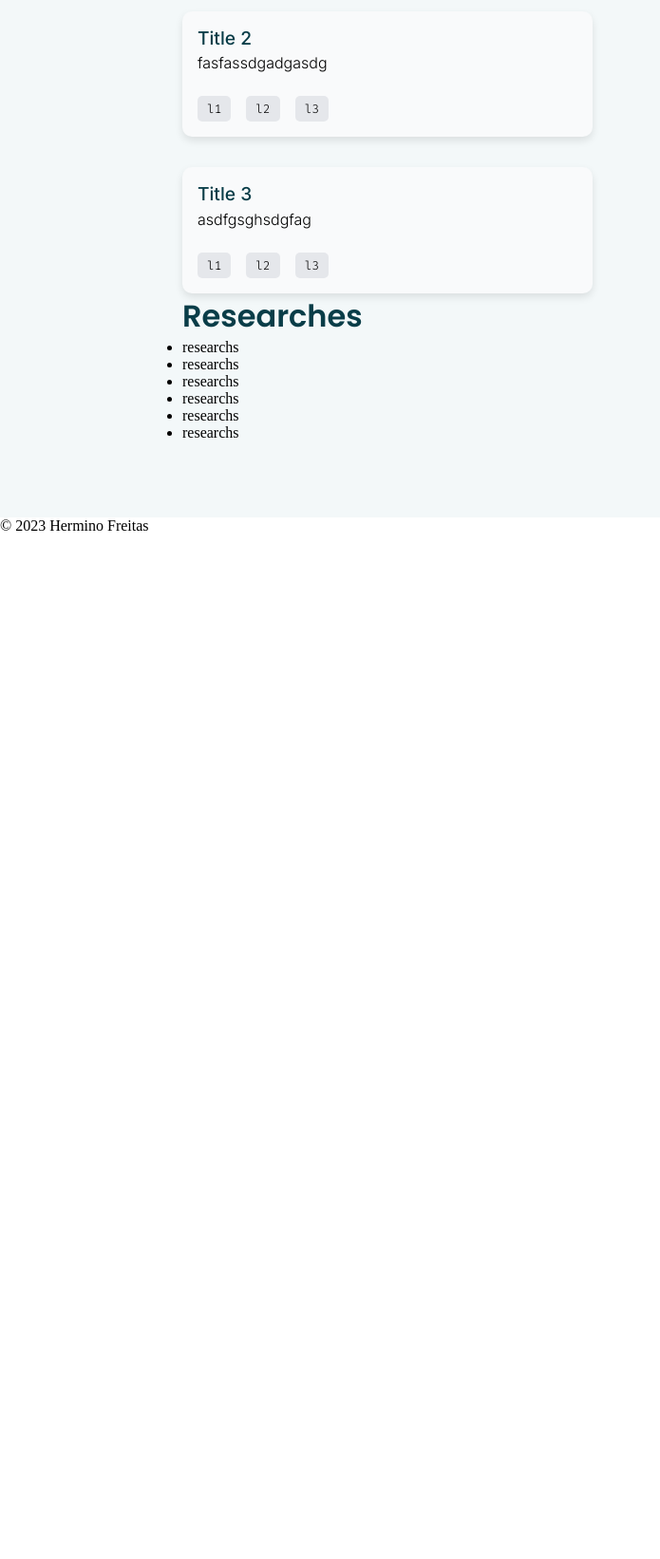
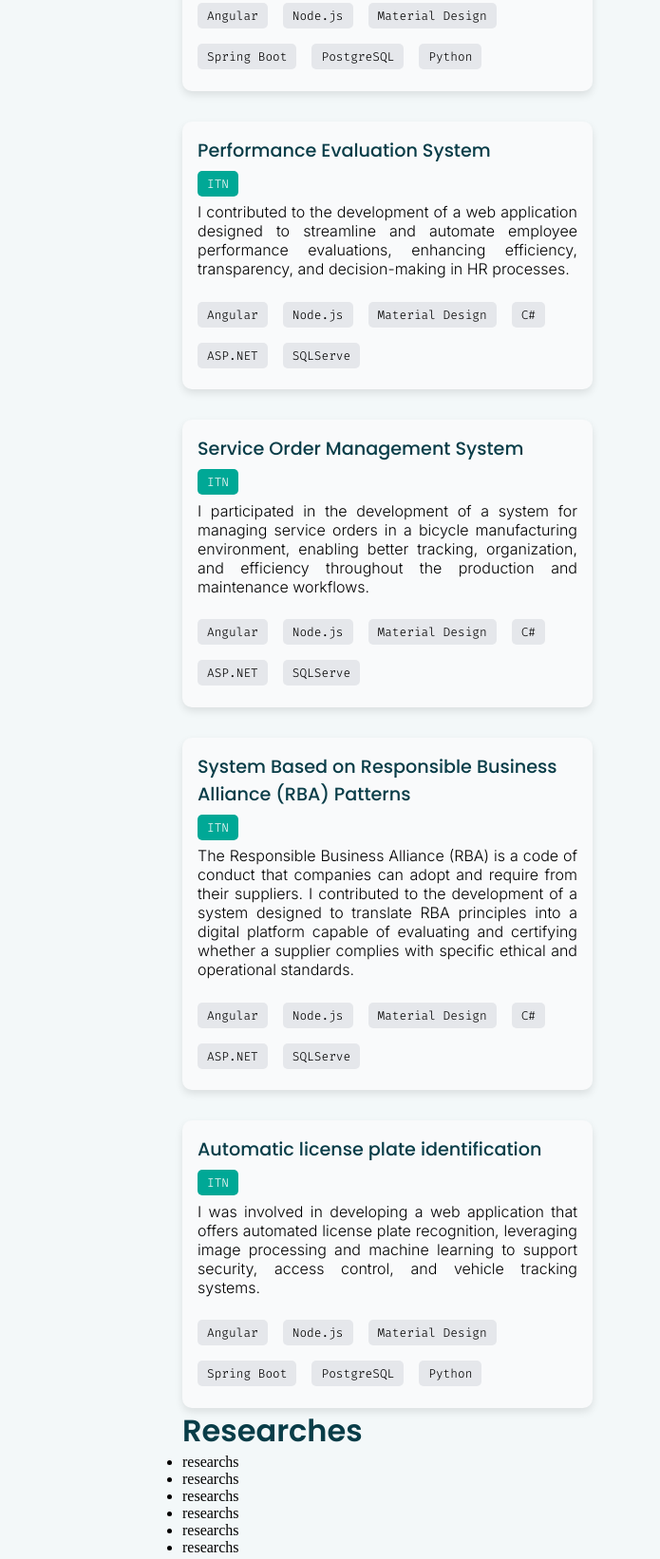
Before and after one commit to hermino/hermino.github.io, a plain HTML site: page index.html in a window 1280 px wide. Shown: the part 1657-3299 px from the top of the page at 95% size, without its empty margins (0-695 px from the left). Before the commit the page ends 2220 px from the top, so only its background shows below. Drawn offline with Linux system fonts and the light colour scheme.

Commit message:
Update project descriptions and improve styling in portfolio section

```diff
--- a/index.html
+++ b/index.html
@@ -38,28 +38,36 @@
                 <div class="timeline">
                     <div class="timeline-item">
                         <span class="timeline-date">2022</span>
-                        <p>Promovido a Desenvolvedor Pleno</p>
+                        <p>Promoted to Full Developer at INDT</p>
                     </div>
                     <div class="timeline-item">
                         <span class="timeline-date">2022</span>
-                        <p>Finalizei a Graduacao em Ciencias da Computação</p>
+                        <p>I completed my degree in Computer Science</p>
                     </div>
                     <div class="timeline-item">
                         <span class="timeline-date">2022</span>
-                        <p>Desenvolvedor Junior no INDT</p>
+                        <p>Junior Developer at INDT</p>
                     </div>
                     <div class="timeline-item">
                         <span class="timeline-date">2020</span>
-                        <p>Analista Junior de Sistemas no ITN</p>
+                        <p>Junior Systems Analyst at ITN</p>
                     </div>
                 </div>
             </div>
             <div class="projects">
                 <h2>Projects</h2>
                 <div class="project">
-                    <h3>Automatic license plate identification</h3>
-                    <p>I worked on the development of a web application, which provides a service for automatically identifying license plates.</p>
+                    <h3>Automatic identification of fruits on scales</h3>
                     <div>
+                        <label class="business" for="ITN">ITN</label>
+                    </div>
+                    <p>
+                        I participated in the development of a web application that
+                        automatically identifies fruit types on supermarket scales,
+                        streamlining the weighing and checkout process through image
+                        recognition and intelligent classification.
+                    </p>
+                    <div class="technologies">
                         <label for="Angular">Angular</label>
                         <label for="Node.js">Node.js</label>
                         <label for="Material Design">Material Design</label>
@@ -69,19 +77,83 @@
                     </div>
                 </div>
                 <div class="project">
-                    <h3>Title 2</h3>
-                    <p>fasfassdgadgasdg</p>
+                    <h3>Performance Evaluation System</h3>
                     <div>
-                        <label for="">l1</label><label for="">l2</label><label for="">l3</label>
+                        <label class="business" for="ITN">ITN</label>
+                    </div>
+                    <p>
+                        I contributed to the development of a web application designed to
+                        streamline and automate employee performance evaluations, enhancing
+                        efficiency, transparency, and decision-making in HR processes.
+                    </p>
+                    <div class="technologies">
+                        <label for="Angular">Angular</label>
+                        <label for="Node.js">Node.js</label>
+                        <label for="Material Design">Material Design</label>
+                        <label for="C#">C#</label>
+                        <label for="ASP.NET">ASP.NET</label>
+                        <label for="SQLServe">SQLServe</label>
                     </div>
                 </div>
                 <div class="project">
-                    <h3>Title 3</h3>
-                    <p>asdfgsghsdgfag</p>
+                    <h3>Service Order Management System</h3>
                     <div>
-                        <label for="">l1</label>
-                        <label for="">l2</label>
-                        <label for="">l3</label>
+                        <label class="business" for="ITN">ITN</label>
+                    </div>
+                    <p>
+                        I participated in the development of a system for managing
+                        service orders in a bicycle manufacturing environment, enabling
+                        better tracking, organization, and efficiency throughout the
+                        production and maintenance workflows.
+                    </p>
+                    <div class="technologies">
+                        <label for="Angular">Angular</label>
+                        <label for="Node.js">Node.js</label>
+                        <label for="Material Design">Material Design</label>
+                        <label for="C#">C#</label>
+                        <label for="ASP.NET">ASP.NET</label>
+                        <label for="SQLServe">SQLServe</label>
+                    </div>
+                </div>
+                <div class="project">
+                    <h3>System Based on Responsible Business Alliance (RBA) Patterns</h3>
+                    <div>
+                        <label class="business" for="ITN">ITN</label>
+                    </div>
+                    <p>
+                        The Responsible Business Alliance (RBA) is a code of conduct that
+                        companies can adopt and require from their suppliers. I contributed
+                        to the development of a system designed to translate RBA principles
+                        into a digital platform capable of evaluating and certifying whether
+                        a supplier complies with specific ethical and operational standards.
+                    </p>
+                    <div class="technologies">
+                        <label for="Angular">Angular</label>
+                        <label for="Node.js">Node.js</label>
+                        <label for="Material Design">Material Design</label>
+                        <label for="C#">C#</label>
+                        <label for="ASP.NET">ASP.NET</label>
+                        <label for="SQLServe">SQLServe</label>
+                    </div>
+                </div>
+                <div class="project">
+                    <h3>Automatic license plate identification</h3>
+                    <div>
+                        <label class="business" for="ITN">ITN</label>
+                    </div>
+                    <p>
+                        I was involved in developing a web application that offers
+                        automated license plate recognition, leveraging image processing
+                        and machine learning to support security, access control, and
+                        vehicle tracking systems.
+                    </p>
+                    <div class="technologies">
+                        <label for="Angular">Angular</label>
+                        <label for="Node.js">Node.js</label>
+                        <label for="Material Design">Material Design</label>
+                        <label for="Spring Boot">Spring Boot</label>
+                        <label for="PostgreSQL">PostgreSQL</label>
+                        <label for="Python">Python</label>
                     </div>
                 </div>
             </div>
--- a/style.css
+++ b/style.css
@@ -187,15 +187,32 @@ h3 {
     color: var(--azul_petroleo);
     font-size: 1.2rem;
     font-weight: 500;
-    font-family: "Inter", sans-serif;
+    font-family: "Poppins", sans-serif;
+}
+
+.projects .project div {
+    margin: .4rem 0;
+}
+
+.projects .project div .business {
+    display: absolute;
+    text-decoration: none;
+    color: var(--branco_gelo);
+    background-color: var(--verde_agua);
+    padding: 5px 10px;
+    border-radius: 5px;
+    font-size: .8rem;
+    font-weight: 300;
+    font-family: "Fira Code", sans-serif;
 }
 
 .projects .project p {
     font-weight: 300;
     font-family: "Inter", sans-serif;
+    text-align: justify;
 }
 
-.projects .project div {
+.projects .project .technologies {
     display: flex;
     flex-wrap: wrap;
     gap: 1rem;
```
